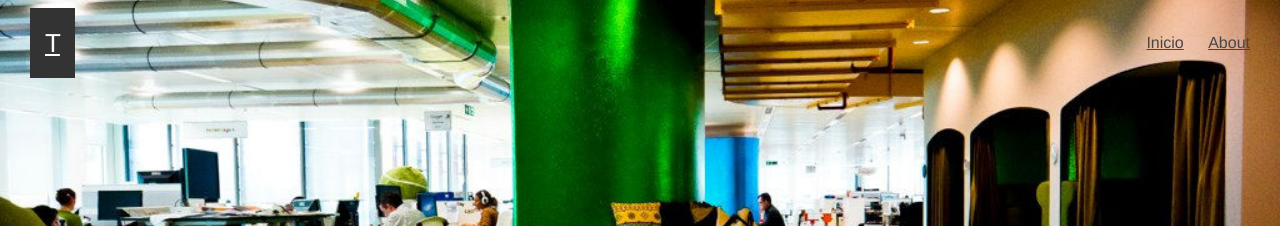
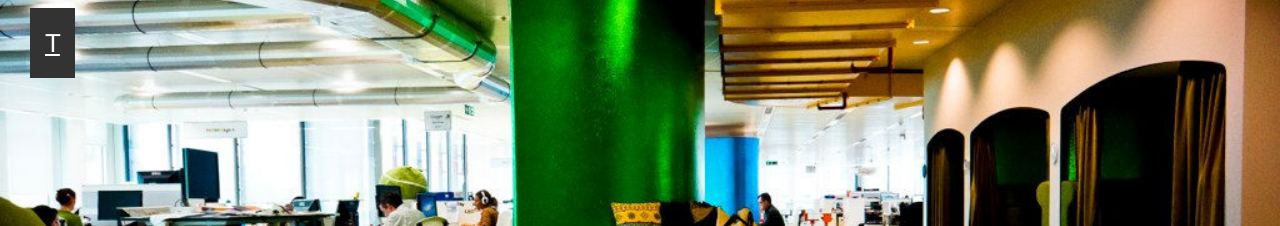
Before and after one commit to eveevans/eveevans.github.com, a Jekyll site: the page built from _posts/2015-09-30-algo-esta-haciendo-mal-google.markdown, in a window 1280 px wide. Shown: the top 226 px of the page. Built offline with Jekyll 4.4.1, drawn with Linux system fonts in a browser that asks for light colours; comment, search, counter and statistics services are not loaded.

Commit message:
Agregado Zepto y migrado menu (en proceso)

```diff
--- a/_includes/header.html
+++ b/_includes/header.html
@@ -1,30 +1,7 @@
-<header class="site-header {% if page.image %}site-header-with-image{% endif %}" style="background-image: url({{site.baseurl}}/images/{{page.image}})">
+<header class="site-header {% if page.image %}site-header-with-image{% endif %}"
+  {% if page.image %}  style="background-image: url( {{ page.image | prepend: '/images/' | prepend: site.baseurl }} )" {% endif %} >
 
   <div class="">
-
-    <a class="site-title" href="{{ site.baseurl }}/">T</a>
-
-    <nav class="site-nav">
-      <a href="#" class="menu-icon">
-        <svg viewBox="0 0 18 15">
-          <path fill="#424242" d="M18,1.484c0,0.82-0.665,1.484-1.484,1.484H1.484C0.665,2.969,0,2.304,0,1.484l0,0C0,0.665,0.665,0,1.484,0 h15.031C17.335,0,18,0.665,18,1.484L18,1.484z"/>
-          <path fill="#424242" d="M18,7.516C18,8.335,17.335,9,16.516,9H1.484C0.665,9,0,8.335,0,7.516l0,0c0-0.82,0.665-1.484,1.484-1.484 h15.031C17.335,6.031,18,6.696,18,7.516L18,7.516z"/>
-          <path fill="#424242" d="M18,13.516C18,14.335,17.335,15,16.516,15H1.484C0.665,15,0,14.335,0,13.516l0,0 c0-0.82,0.665-1.484,1.484-1.484h15.031C17.335,12.031,18,12.696,18,13.516L18,13.516z"/>
-        </svg>
-      </a>
-
-      {% comment %} @TODO: Usar menu con solo boton de hamburguesa: http://themeforest.net/item/monoid-jekyll-blog-theme/full_screen_preview/11802418 {% endcomment %}
-      <div class="trigger">
-        <a class="page-link" href="{{ site.baseurl }}/">Inicio</a>
-
-        {% for page in site.pages %}
-          {% if page.title %}
-          <a class="page-link" href="{{ page.url | prepend: site.baseurl }}">{{ page.title }}</a>
-          {% endif %}
-        {% endfor %}
-      </div>
-    </nav>
-
+    <a class="site-title" href="{{ site.baseurl }}/" id='logo'>T</a>
   </div>
-
 </header>
--- /dev/null
+++ b/_includes/menu-side.html
@@ -0,0 +1,11 @@
+<nav class="site-nav">
+  <div class="trigger">
+    <a class="page-link" href="{{ site.baseurl }}/">Inicio</a>
+
+    {% for page in site.pages %}
+      {% if page.title %}
+      <a class="page-link" href="{{ page.url | prepend: site.baseurl }}">{{ page.title }}</a>
+      {% endif %}
+    {% endfor %}
+  </div>
+</nav>
--- a/_layouts/default.html
+++ b/_layouts/default.html
@@ -5,6 +5,11 @@
 
   <body>
 
+  <div class='menu-side'>
+   {% include menu-side.html %}
+  </div>
+
+  <div class='body-content'>
     {% include header.html %}
 
     <div class="page-content">
@@ -15,6 +20,14 @@
 
     {% include footer.html %}
 
+    </div>
+
+    <link rel="stylesheet" href="{{ "/css/main.css" | prepend: site.baseurl }}">
+
+
+    <script src='{{ "/js/zepto.min.js" | prepend: site.baseurl }}'></script>
+    <script src='{{ "/js/main.js" | prepend: site.baseurl }}'></script>
+
   </body>
 
 </html>
--- a/_sass/_layout.scss
+++ b/_sass/_layout.scss
@@ -46,24 +46,6 @@
     }
 }
 
-// @media (min-width: 768px) {
-//     .site-header-with-image {
-//       height: 300px;
-//     }
-// }
-
-// @media (min-width: 992px) {
-//     .site-header-with-image {
-//       height: 390px;
-//     }
-// }
-
-// @media (min-width: 1200px) {
-//     .site-header-with-image {
-//       height: 460px;
-//     }
-// }
-
 .site-title {
     font-size: 26px;
     line-height: 56px;
@@ -80,68 +62,77 @@
 }
 
 .site-nav {
-    float: right;
-    line-height: 56px;
+    // float: right;
+    // line-height: 56px;
 
-    .menu-icon {
-        display: none;
-    }
+    // .menu-icon {
+    //     display: none;
+    // }
 
-    .page-link {
-        color: $text-color;
-        line-height: $base-line-height;
+    // .page-link {
+    //     color: $text-color;
+    //     line-height: $base-line-height;
 
-        // Gaps between nav items, but not on the first one
-        &:not(:first-child) {
-            margin-left: 20px;
-        }
-    }
+    //     // Gaps between nav items, but not on the first one
+    //     &:not(:first-child) {
+    //         margin-left: 20px;
+    //     }
+    // }
 
-    @include media-query($on-palm) {
-        position: absolute;
-        top: 9px;
-        right: 30px;
-        background-color: $background-color;
-        border: 1px solid $grey-color-light;
-        border-radius: 5px;
-        text-align: right;
+    // @include media-query($on-palm) {
+    //     position: absolute;
+    //     top: 9px;
+    //     right: 30px;
+    //     background-color: $background-color;
+    //     border: 1px solid $grey-color-light;
+    //     border-radius: 5px;
+    //     text-align: right;
 
-        .menu-icon {
-            display: block;
-            float: right;
-            width: 36px;
-            height: 26px;
-            line-height: 0;
-            padding-top: 10px;
-            text-align: center;
+    //     .menu-icon {
+    //         display: block;
+    //         float: right;
+    //         width: 36px;
+    //         height: 26px;
+    //         line-height: 0;
+    //         padding-top: 10px;
+    //         text-align: center;
 
-            > svg {
-                width: 18px;
-                height: 15px;
+    //         > svg {
+    //             width: 18px;
+    //             height: 15px;
 
-                path {
-                    fill: $grey-color-dark;
-                }
-            }
-        }
+    //             path {
+    //                 fill: $grey-color-dark;
+    //             }
+    //         }
+    //     }
 
-        .trigger {
-            clear: both;
-            display: none;
-        }
+    //     .trigger {
+    //         clear: both;
+    //         display: none;
+    //     }
 
-        &:hover .trigger {
-            display: block;
-            padding-bottom: 5px;
-        }
+    //     &:hover .trigger {
+    //         display: block;
+    //         padding-bottom: 5px;
+    //     }
 
-        .page-link {
-            display: block;
-            padding: 5px 10px;
-        }
+    //     .page-link {
+    //         display: block;
+    //         padding: 5px 10px;
+    //     }
+    // }
+}
+
+.site-nav {
+    display: none;
+}
+
+body.open-menu {
+    .site-nav {
+        display: block;
     }
 }
-
 
 
 /**
--- /dev/null
+++ b/js/main.js
@@ -0,0 +1,7 @@
+Zepto(function($){
+  // $('#logo').mouseenter(function(e){
+  $('#logo').click(function(e){
+    $('body').toggleClass('open-menu');
+    e.preventDefault();
+  });
+})
```
Also changed, not shown: js/zepto.min.js (added).
